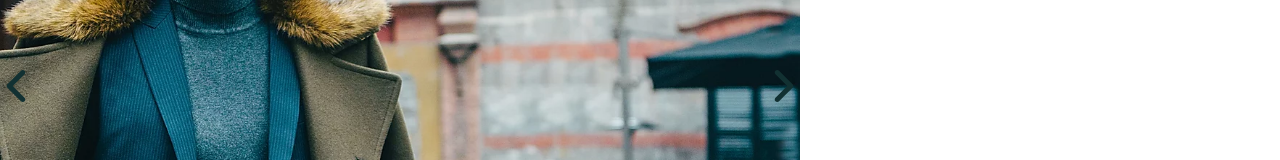
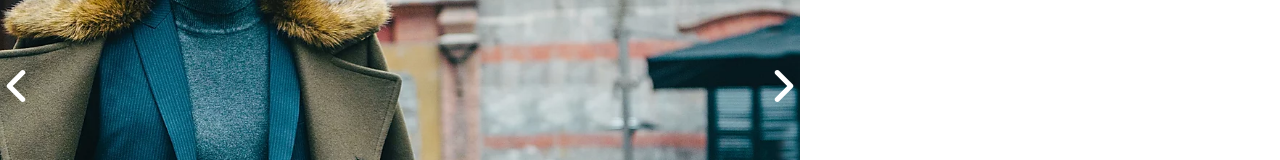
Before and after one commit to Vladius95/online-store, a React (Vite) app: page /#/home in a window 1280 px wide. Shown: the part 414-574 px from the top of the page. Built offline with nearby package versions, Linux system fonts and the light colour scheme.

Commit message:
Переключение слайдера и рефакторинг иконки

```diff
--- /dev/null
+++ b/src/hooks/useEventListener.ts
@@ -0,0 +1,23 @@
+import { useRef, useEffect } from "react";
+
+export function useEventListener<K extends keyof HTMLElementEventMap>(
+  eventName: K,
+  handler: (event: HTMLElementEventMap[K]) => void,
+  element?: HTMLElement | null
+) {
+  const memorizedHandler = useRef<(event: HTMLElementEventMap[K]) => void>();
+
+  useEffect(() => {
+    memorizedHandler.current = handler;
+  }, [handler]);
+
+  useEffect(() => {
+    if (!element) return;
+
+    const eventListener = (event: HTMLElementEventMap[K]) => memorizedHandler.current(event);
+
+    element.addEventListener(eventName, eventListener);
+
+    return () => element.removeEventListener(eventName, eventListener);
+  }, [eventName, element]);
+}
--- a/src/page/components/Arrow/Arrow.scss
+++ b/src/page/components/Arrow/Arrow.scss
@@ -1,6 +1,6 @@
 .arrow {
-  background-position: center;
-  background-repeat: no-repeat;
+  // background-position: center;
+  // background-repeat: no-repeat;
   &-up {
     transform: rotate(180deg);
   }
@@ -13,18 +13,18 @@
     transform: rotate(90deg);
   }
 
-  &.x16 {
-    width: 16px;
-    height: 16px;
-  }
+  // &.x16 {
+  //   width: 16px;
+  //   height: 16px;
+  // }
 
-  &.x24 {
-    width: 24px;
-    height: 24px;
-  }
+  // &.x24 {
+  //   width: 24px;
+  //   height: 24px;
+  // }
 
-  &.x32 {
-    width: 32px;
-    height: 32px;
-  }
+  // &.x32 {
+  //   width: 32px;
+  //   height: 32px;
+  // }
 }
--- a/src/page/components/Arrow/Arrow.tsx
+++ b/src/page/components/Arrow/Arrow.tsx
@@ -2,20 +2,27 @@ import React from "react";
 
 import "./Arrow.scss";
 
-const arrow = require("./images/down-arrow-green.svg");
-
-export enum ArrowFill {
-  brown = "brown",
-  green = "green"
-}
-
-interface ArrowProps extends React.ImgHTMLAttributes<HTMLImageElement> {
+interface ArrowProps {
   direction?: "up" | "right" | "down" | "left";
-  fill?: ArrowFill;
-  size?: "x16" | "x24" | "x32";
+  size?: "x16" | "x24" | "x32" | "x48" | "x64";
   extraClass?: string;
 }
 
-export const Arrow: React.SFC<ArrowProps> = ({ direction = "down", size = "x16", extraClass = "", ...imgProps }) => (
-  <img {...imgProps} src={arrow} alt="Arrow" className={`arrow arrow-${direction} ${size} ${extraClass}`} />
-);
+export const Arrow: React.SFC<ArrowProps> = ({ direction = "down", size = "x16", extraClass = "", ...imgProps }) => {
+  const sizeNum = size.slice(1);
+  return (
+    <svg
+      width={sizeNum}
+      height={sizeNum}
+      x="0px"
+      y="0px"
+      viewBox="0 0 314.5 314.5"
+      className={`arrow arrow-${direction} ${extraClass}`}
+    >
+      <path
+        d="M314.5,90.5c0,6-2,13-7,18l-133,133c-5,5-10,7-17,7s-12-2-17-7l-133-133c-10-10-10-25,0-35
+			s24-10,34,0l116,116l116-116c10-10,24-10,34,0C312.5,78.5,314.5,84.5,314.5,90.5z"
+      />
+    </svg>
+  );
+};
--- a/src/page/fragments/Home/LayoutGallery/LayoutGallery.scss
+++ b/src/page/fragments/Home/LayoutGallery/LayoutGallery.scss
@@ -4,17 +4,22 @@
 
   &__image-list {
     display: flex;
-    transition: transform 0.5s ease;
+
+    &--animated {
+      transition: transform 0.5s ease;
+    }
   }
 
-  &__item {
-    transition: transform 0.5s ease;
-  }
+  // &__item {
+  //   transition: transform 0.5s ease;
+  // }
 
   &__arrow {
     position: absolute;
     top: 50%;
     transform: translateY(-50%);
+    fill: white;
+    stroke: white;
 
     &--prev {
       left: 0;
--- a/src/page/fragments/Home/LayoutGallery/LayoutGallery.tsx
+++ b/src/page/fragments/Home/LayoutGallery/LayoutGallery.tsx
@@ -1,8 +1,10 @@
 import "./LayoutGallery.scss";
 
 import * as React from "react";
+import cn from "classnames";
 import { Arrow } from "src/page/components/Arrow/Arrow";
 import { useStopwatch } from "src/hooks/useStopwatch";
+import { useEventListener } from "src/hooks/useEventListener";
 
 export interface LayoutGalleryProps {
   width: number;
@@ -12,6 +14,9 @@ export interface LayoutGalleryProps {
 
 export function LayoutGallery({ width, height, imgs }: LayoutGalleryProps) {
   const [index, setIndex] = React.useState(0);
+  const [animationEnabled, setAnimationEnabled] = React.useState(true);
+
+  const galleryElement = React.useRef<HTMLUListElement>();
 
   const { tick, onStart, onPause, onReset, onResume } = useStopwatch({
     time: 2000,
@@ -29,34 +34,63 @@ export function LayoutGallery({ width, height, imgs }: LayoutGalleryProps) {
     repeat: true
   });
 
+  const onPrev = React.useCallback(() => {
+    setIndex(prevIndex => prevIndex - 1);
+  }, [setIndex]);
+
+  const onNext = React.useCallback(() => {
+    setIndex(prevIndex => prevIndex + 1);
+  }, [setIndex]);
+
+  const setIndexWithoutAnimation = React.useCallback((index: number) => {
+    setAnimationEnabled(false);
+    setIndex(index);
+
+    window.setTimeout(() => setAnimationEnabled(true), 0);
+  }, []);
+
+  const onTransitionEnd = React.useCallback(() => {
+    console.log(index);
+    if (index === imgs.length) {
+      setIndexWithoutAnimation(0);
+    } else if (index === -1) {
+      setIndexWithoutAnimation(imgs.length - 1);
+    }
+  }, [index]);
+
+  useEventListener("transitionend", onTransitionEnd, galleryElement.current);
+
   return (
     <article className="layout-gallery" style={{ width: width, height: height }}>
       <ul
-        className="layout-gallery__image-list"
+        ref={galleryElement}
+        className={cn("layout-gallery__image-list", {
+          "layout-gallery__image-list--animated": animationEnabled
+        })}
         style={{ width: width * imgs.length, transform: `translateX(-${width * (index + 1)}px)` }}
       >
-        <li className="layout-gallery__item">
+        <li key={-1} className="layout-gallery__item">
           <img className="layout-gallery__image" src={imgs[imgs.length - 1]} style={{ width: width, height: height }} />
         </li>
         {imgs.map((src, i) => (
-          <li className="layout-gallery__item">
+          <li key={i} className="layout-gallery__item">
             <img className="layout-gallery__image" src={src} style={{ width: width, height: height }} />
           </li>
         ))}
-        <li className="layout-gallery__item">
+        <li key={imgs.length} className="layout-gallery__item extra-last">
           <img className="layout-gallery__image" src={imgs[0]} style={{ width: width, height: height }} />
         </li>
       </ul>
 
       <Arrow
         direction="left"
-        onClick={() => setIndex(prevIndex => prevIndex - 1)}
+        onClick={onPrev}
         size="x32"
         extraClass="layout-gallery__arrow layout-gallery__arrow--prev"
       />
       <Arrow
         direction="right"
-        onClick={() => setIndex(prevIndex => prevIndex + 1)}
+        onClick={onNext}
         size="x32"
         extraClass="layout-gallery__arrow layout-gallery__arrow--next"
       />
```
Also changed, not shown: src/page/components/Arrow/images/down-arrow-brown.svg (deleted), src/page/components/Arrow/images/down-arrow-green.svg (deleted).
